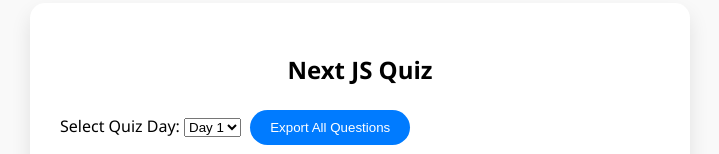
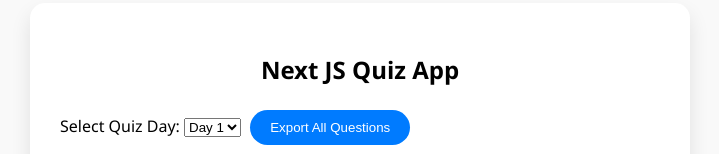
Before and after one commit to anuragCX/nextJs-quiz, a plain HTML site: page index.html in a window 1280 px wide. Shown: the part 119-273 px from the top of the page, without its empty margins (280-999 px from the left). Drawn offline with Linux system fonts and the light colour scheme.

Commit message:
Changed Name

```diff
--- a/index.html
+++ b/index.html
@@ -98,7 +98,7 @@
 
 <body>
     <div class="quiz-container">
-        <h2>Next JS Quiz</h2>
+        <h2>Next JS Quiz App</h2>
         <label for="day-select">Select Quiz Day:</label>
         <select id="day-select" onchange="loadQuizData()">
             <option value="Day 1.json">Day 1</option>
```
